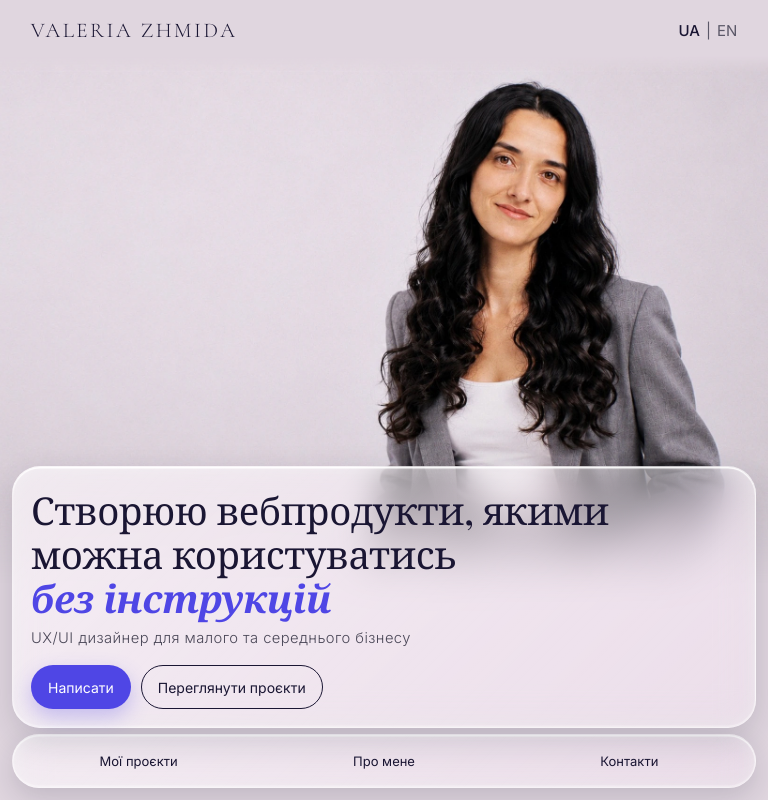
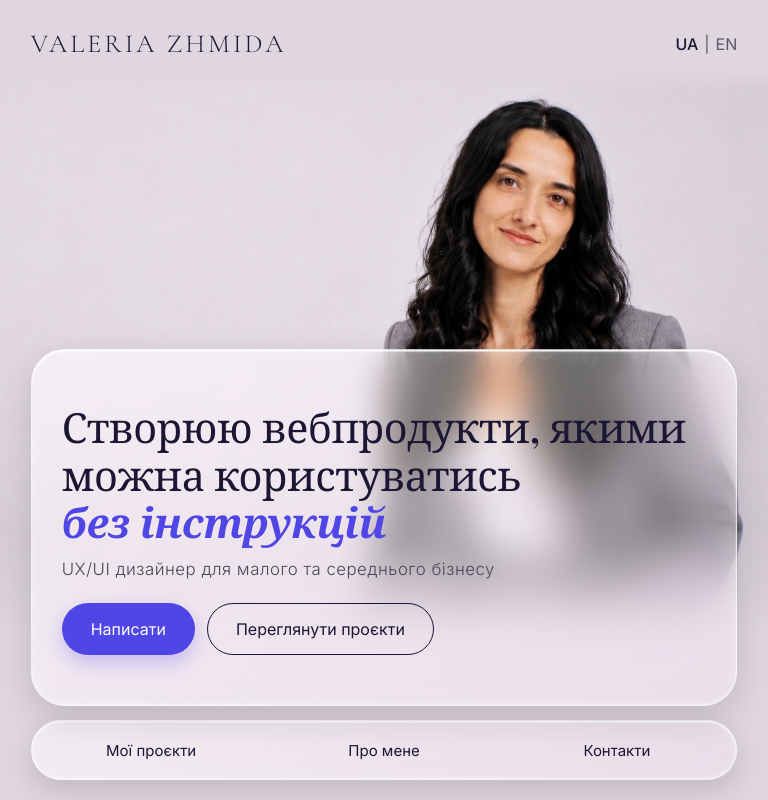
Before and after one commit to valeriiazhmida/portfolio_lera, a website built with Vite: page index.html in a window 768 px wide. Built offline with nearby package versions, Linux system fonts and the light colour scheme; a web font is replaced by a local one.

Commit message:
Tablet hero: glass card and bottom menu aligned to page grid
Co-Authored-By: Claude Sonnet 5.5 <noreply@anthropic.com>

```diff
--- a/src/style.css
+++ b/src/style.css
@@ -346,3 +346,72 @@ a {
     white-space: nowrap;
   }
 }
+
+/* ---------- Планшет: та сама логіка, що на телефоні, але з більшими елементами по центру ---------- */
+@media (min-width: 600px) and ((max-width: 900px) or (max-aspect-ratio: 7/5)) {
+  .nav {
+    padding: 28px var(--pad) 0;
+  }
+  .logo {
+    font-size: 26px;
+  }
+  .lang {
+    font-size: 16px;
+  }
+  .menu {
+    left: var(--pad);
+    right: var(--pad);
+    width: auto;
+    bottom: 20px;
+  }
+  .menu a {
+    height: 48px;
+    font-size: 15px;
+  }
+  .hero__content {
+    /* краї підкладки стоять на лінії логотипа (відступ від V до краю екрана = відступ підкладки), текст усередині має однакові відступи зліва й справа */
+    width: auto;
+    margin: auto var(--pad) 94px;
+    padding: 28px 30px 26px;
+    min-height: 357px;
+    justify-content: center;
+    border-radius: 34px;
+  }
+  .hero__title {
+    font-size: clamp(2rem, 5.4vw, 3.2rem);
+  }
+  .hero__sub {
+    font-size: 1.05rem;
+    margin-top: 14px;
+  }
+  .hero__actions {
+    margin-top: 24px;
+    gap: 12px;
+  }
+  .hero__actions .btn {
+    height: 52px;
+    padding: 0 28px;
+    font-size: 16px;
+  }
+  .hero__photo {
+    top: 72px;
+    height: 70%;
+    object-position: 75% top;
+  }
+}
+
+/* Планшет горизонтально: картка зліва, щоб не закривати дівчину праворуч */
+@media (min-width: 600px) and (orientation: landscape) and ((max-width: 900px) or (max-aspect-ratio: 7/5)) {
+  .hero__content {
+    width: min(460px, 46%);
+    margin: auto auto 94px var(--pad);
+    padding: 24px 26px 22px;
+    min-height: 347px;
+  }
+  .hero__title {
+    font-size: clamp(1.8rem, 3.6vw, 2.5rem);
+  }
+  .hero__sub {
+    font-size: 1rem;
+  }
+}
```
